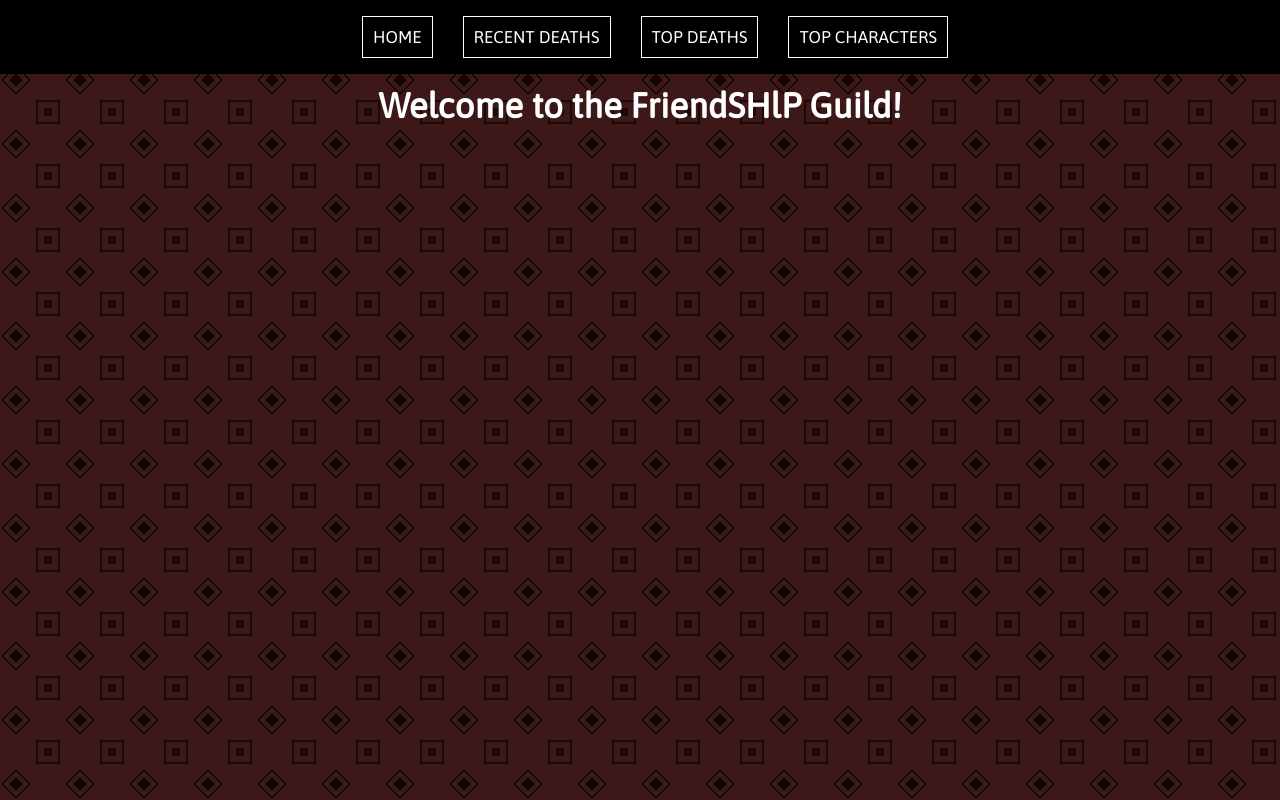
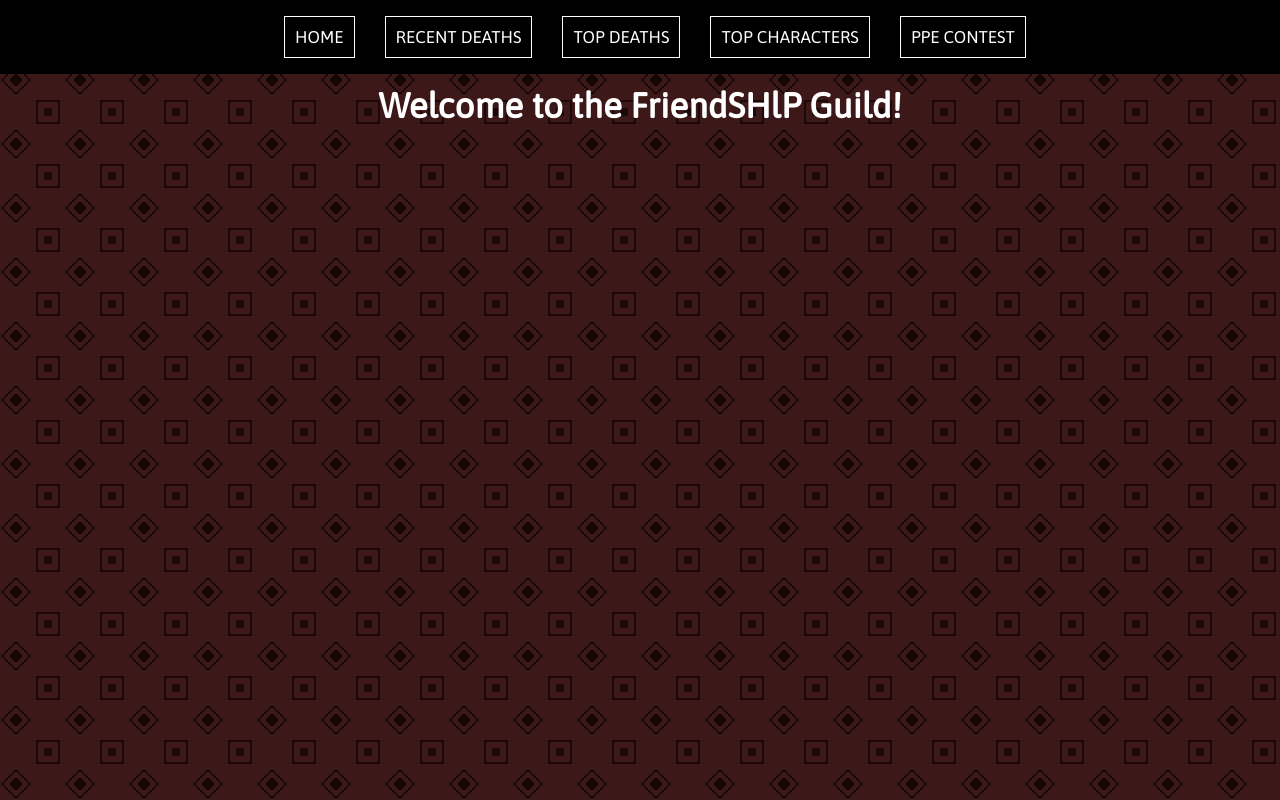
Before and after one commit to JamesLi-wood/realmScrape, a React (Create React App) app in the folder Frontend/: page / in a window 1280 px wide. Built offline with nearby package versions, Linux system fonts and the light colour scheme.

Commit message:
added link to ppe contest

```diff
--- a/Frontend/src/components/headers.js
+++ b/Frontend/src/components/headers.js
@@ -27,6 +27,11 @@
                 <button className="header-button">TOP CHARACTERS</button>
               </Link>
             </li>
+            <li>
+              <Link to="/ppeContest">
+                <button className="header-button">PPE CONTEST</button>
+              </Link>
+            </li>
           </ul>
         </nav>
       </header>
```
